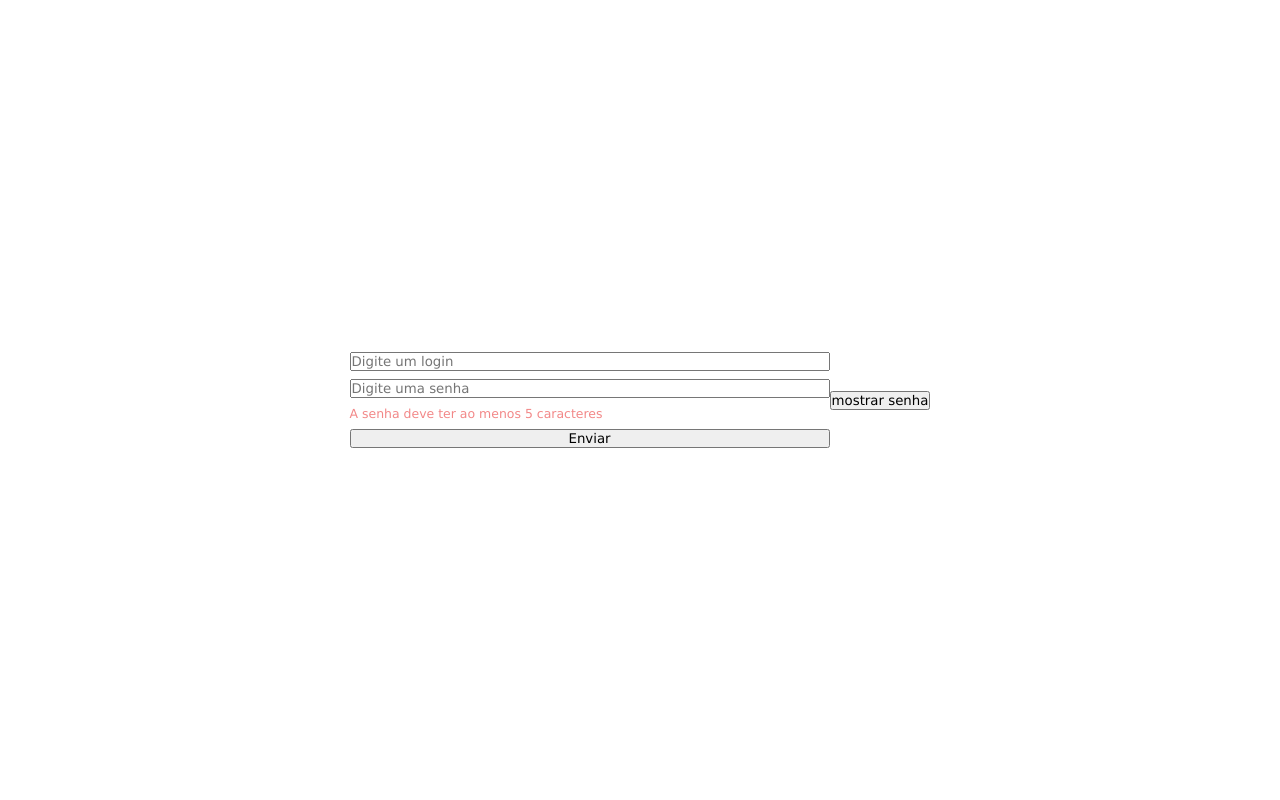
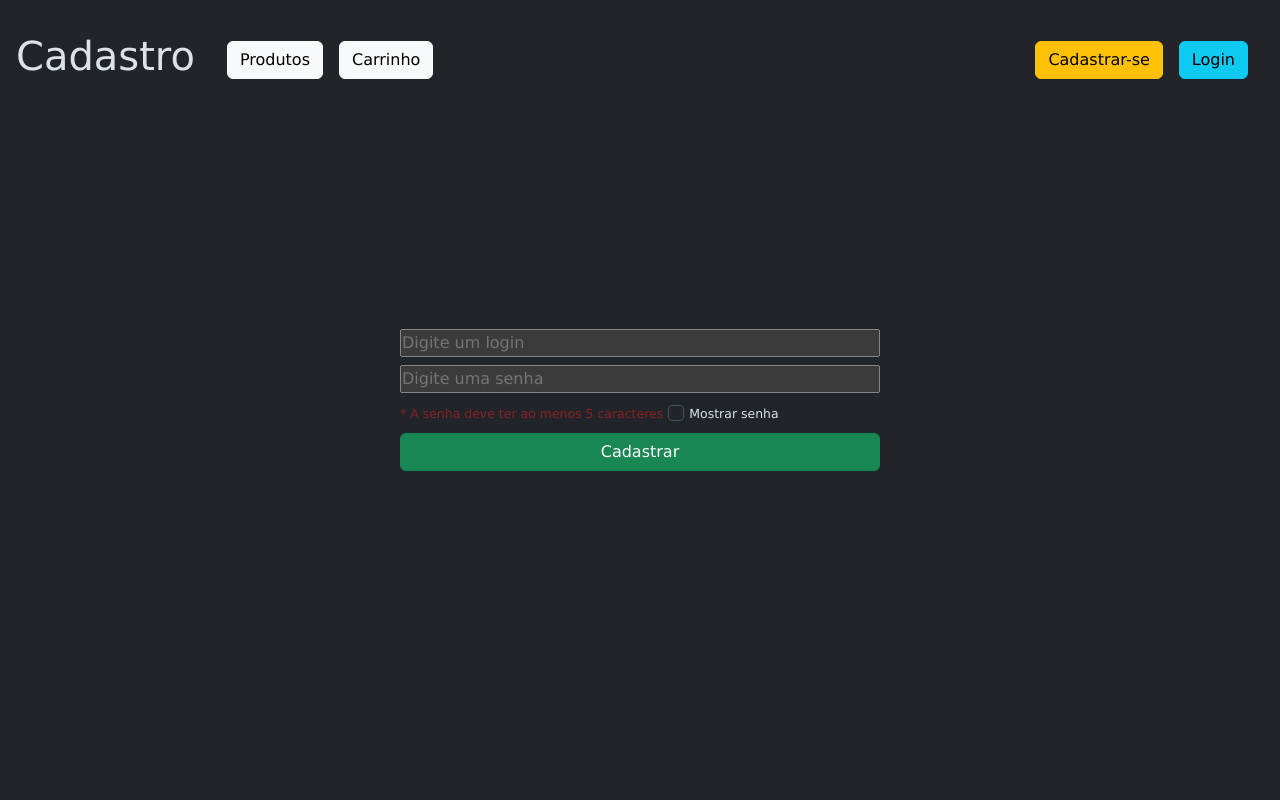
Before and after one commit to ZagZx/loja-eletronicos-romero, a Flask app: page /cadastro in a window 1280 px wide. Run offline with Flask 3, Linux system fonts and the light colour scheme.

Commit message:
html base e herança de template da pagina cadastro, css principal

```diff
--- a/app.py
+++ b/app.py
@@ -5,12 +5,12 @@ app = Flask(__name__)
 app.secret_key = 's69LFQk4eGAeHXRk7QfPRc6fspnJMCH7muRhL^PGcuu@82k&oNgH6Cj9wKYZpGBMZGc!Wo9ZoMUTY#ZKqAUY%YDX@GXnqdix59DM7ZCSbXiydj$4ezA4s75UmgFz2beMd9J!DoZvMsA4zqx6rQV96#HkeyEaF$8u#VuTx8MStrG@jVkuKaSHAdF$C2ybd^LGM34WGja2njvDBg4vTAaybnbMU8Gwu@fKn7Nt&%uP%GCrgU$M$brwB5NR72hc&@YzZNd3ekww6W&yn7QUp%KD3QtsLf6qbmcUz^C23ZqnifKmb!8oF5GRNhA7n5d2D!NVaSWo#XMMDcKMuF3fz@N#gUyENcYfmut67QwKdxrKTX5QK8YtoeiepEYnBX&X$mWqEibaMS%DTGGphDBxXuCbQG^fGNN3Prtpj9q$Adr5uMzu#tzNpLuJM2h%aEMyniehsQ8!tzdAgA&6TSRPYkaE3Da!mS3APicap3p%xKjL5tHPXD&QdBi8Et7mNu8p#ik'
 
 usrs = {'adm': 'admadm'} #Usuários
-produtos = [
-            ['mouse', 30.00],
-            ['teclado', 100.00],
-            ['microfone', 500.00],
-            ['fone', 400.00]
-           ]
+LISTA_PRODUTOS = [
+    ['mouse', 30.00],
+    ['teclado', 100.00],
+    ['microfone', 500.00],
+    ['fone', 400.00]
+]
 
 @app.route('/')
 def index():
@@ -40,8 +40,8 @@ def logout():
 
 
 @app.route("/produtos", methods=['POST','GET'])
-def produtos_view():
-    return render_template('produtos.html', produtos=produtos)
+def produtos():
+    return render_template('produtos.html', produtos=LISTA_PRODUTOS)
 
 
 
--- a/static/style.css
+++ b/static/style.css
@@ -3,6 +3,7 @@
     box-sizing: border-box;
     padding: 0;
     font-family: Verdana, Helvetica, sans-serif, Arial;
+    text-decoration: none;
 }
 
 body{
@@ -12,8 +13,22 @@ body{
     width: 100vw;
     height: 100vh;
 }
+
 header{
-    justify-content: center;
+    display: flex;
+    justify-content: space-between;
+    align-items: center;
+    position: absolute;
+    top: 0;
+    width: 100vw;
+    height: 15%;
+
+}
+header div{
+    padding: 0 1em;
+    display: flex;
+    align-items: center;
+    gap: 1em;
 }
 
 form{
--- a/templates/base.html
+++ b/templates/base.html
@@ -1,26 +1,35 @@
 <!DOCTYPE html>
-<html lang="en">
+<html lang="en" data-bs-theme="dark">
 <head>
+    {% block head %}
     <meta charset="UTF-8">
     <meta name="viewport" content="width=device-width, initial-scale=1.0">
-    <title>Document</title>
+    <title>{% block title %}{% endblock %}</title>
+    <link rel="stylesheet" href="/static/style.css">
+    <link rel="stylesheet" href="https://cdn.jsdelivr.net/npm/bootstrap@5.3.6/dist/css/bootstrap.min.css">
+    {% endblock %}
 </head>
 <body>
     <header>
-        <div class="titulo">
-            <h1>Nome da pagina</h1>
+        <div>
+            <h1>{% block header_title%}{% endblock %}</h1>
+            <div>
+
+                <a href="{{ url_for('produtos') }}" ><button class="btn btn-light">Produtos</button></a>
+                <a href="{{ url_for('carrinho') }}" ><button class="btn btn-light">Carrinho</button></a>
+            </div>
         </div>
-        <div class="links">
+        <div>
             <div>
-                <a href="">Produtos</a>
-                <a href="">Carrinho</a>
+                <a href="{{ url_for('cadastro') }}" ><button class="btn btn-warning">Cadastrar-se</button></a>
+                <a href="{{ url_for('login') }}" ><button class="btn btn-info">Login</button></a>
             </div>
-            <div>
-                <a href="">Cadastrar-se</a>
-                <a href="">Login</a>
-            </div>
-
         </div>
     </header>
+    <main>
+        {% block main %}
+
+        {% endblock %}
+    </main>
 </body>
 </html>
--- a/templates/cadastro.html
+++ b/templates/cadastro.html
@@ -1,34 +1,43 @@
-<!DOCTYPE html>
-<html lang="en">
-<head>
-    <meta charset="UTF-8">
-    <meta name="viewport" content="width=device-width, initial-scale=1.0">
-    <title>Document</title>
-    <link rel="stylesheet" href="{{ url_for('static', filename='style.css') }}">
+{% extends "base.html" %}
+
+{% block title %}Cadastro{% endblock title %}
+{% block head %}
+    {{ super() }}
+
+
     <style>
         label{
-            color: rgba(230, 30, 30, 0.53);
             font-size: 0.78em;
         }
     </style>
     <script>
         function mostrar(){
-            if (document.getElementById('senhaid') === 'password'){
-                document.getElementById('senhaid') = 'text'
+            const input = document.getElementById('senha')
+            if ( input.type === 'password'){
+                input.type = 'text'
             }
             else{
-                document.getElementById('senhaid') = 'password'
+                input.type = 'password'
             }
         }
     </script>
-</head>
-<body>
-    <form action="{{url_for('cadastro')}}" method="post">
+{% endblock head %}
+
+{% block header_title %}
+Cadastro
+{% endblock header_title %}
+
+{% block main %}
+    <form action="{{ url_for('cadastro') }}" method="post">
         <input type="text" name="login" placeholder="Digite um login">
-        <input type="password" id="senhaid" name="senha" placeholder="Digite uma senha">
-        <label for="senhaid">A senha deve ter ao menos 5 caracteres</label> <!--deixar pequeno e em fonte menos destacada-->
-        <button type="submit">Enviar</button>
+        <input type="password" id="senha" name="senha" placeholder="Digite uma senha">
+        <span>
+            <label style="color: rgba(230, 30, 30, 0.53);" for="senha">
+                * A senha deve ter ao menos 5 caracteres
+            </label>
+            <input class="form-check-input" onclick="mostrar()" id="mostrar_senha" type="checkbox" value="teste">
+            <label class="form-check-label" for="mostrar_senha">Mostrar senha</label>
+        </span>
+        <button class="btn btn-success" type="submit">Cadastrar</button>
     </form>
-    <button onclick="mostrar()">mostrar senha</button>
-</body>
-</html>
+{% endblock main %}
```
